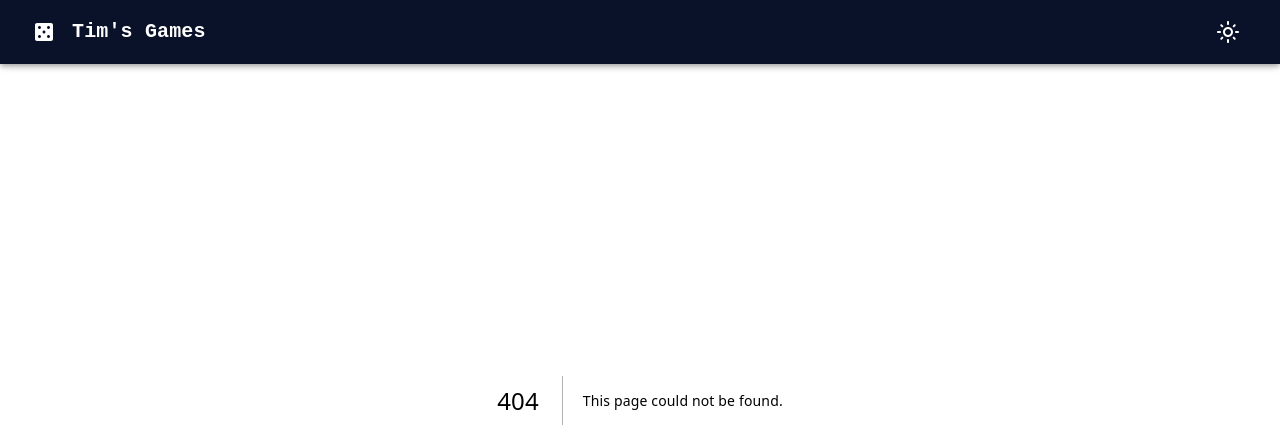
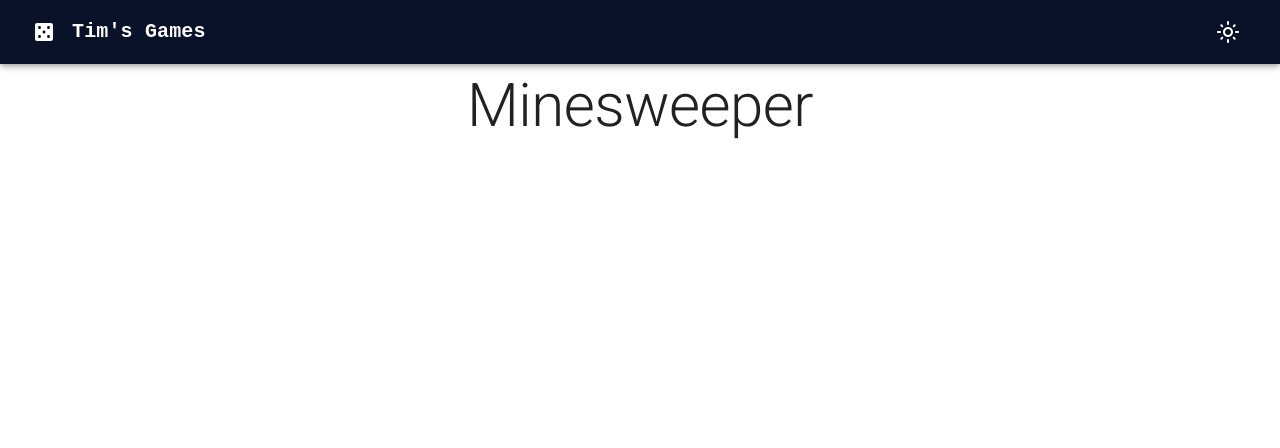
Before and after one commit to TimChoy/tim-games, a Next.js app: page /minesweeper in a window 1280 px wide. Before the commit this address had no page. Shown: the top 448 px of the page. Built offline with nearby package versions, Linux system fonts and the light colour scheme; what @mui/material-nextjs would draw is missing.

Commit message:
Initialize minesweeper game

```diff
--- /dev/null
+++ b/src/app/minesweeper/page.tsx
@@ -0,0 +1,5 @@
+import Minesweeper from "@/components/minesweeper/Minesweeper";
+
+export default function MinesweeperPage() {
+  return <Minesweeper />;
+}
--- a/src/components/Homepage.tsx
+++ b/src/components/Homepage.tsx
@@ -8,7 +8,7 @@ import { IGameCardProps } from "@/types/types";
 
 const gameList: IGameCardProps[] = [
   { title: "Infinite TicTacToe", href: "/infinite-tictactoe" },
-  { title: "Game 2", href: "/" },
+  { title: "Minesweeper", href: "/minesweeper" },
   { title: "Game 3", href: "/" },
 ];
 
--- /dev/null
+++ b/src/components/minesweeper/Minesweeper.tsx
@@ -0,0 +1,16 @@
+"use client";
+import React from "react";
+import styles from "@/styles/Minesweeper.module.css";
+import { Box, Typography } from "@mui/material";
+
+export default function Minesweeper() {
+  return (
+    <div className={styles.minesweeperContainer}>
+      <Box className={styles.minesweeper} sx={{ flexGrow: 1 }}>
+        <Typography variant="h2" gutterBottom>
+          Minesweeper
+        </Typography>
+      </Box>
+    </div>
+  );
+}
--- /dev/null
+++ b/src/styles/Minesweeper.module.css
@@ -0,0 +1,13 @@
+.minesweeperContainer {
+  margin-top: 70px;
+  width: 100vw;
+  height: calc(100vh - 70px);
+}
+
+.minesweeper {
+  display: flex;
+  justify-content: center;
+  align-items: center;
+  text-align: center;
+  flex-direction: column;
+}
```
